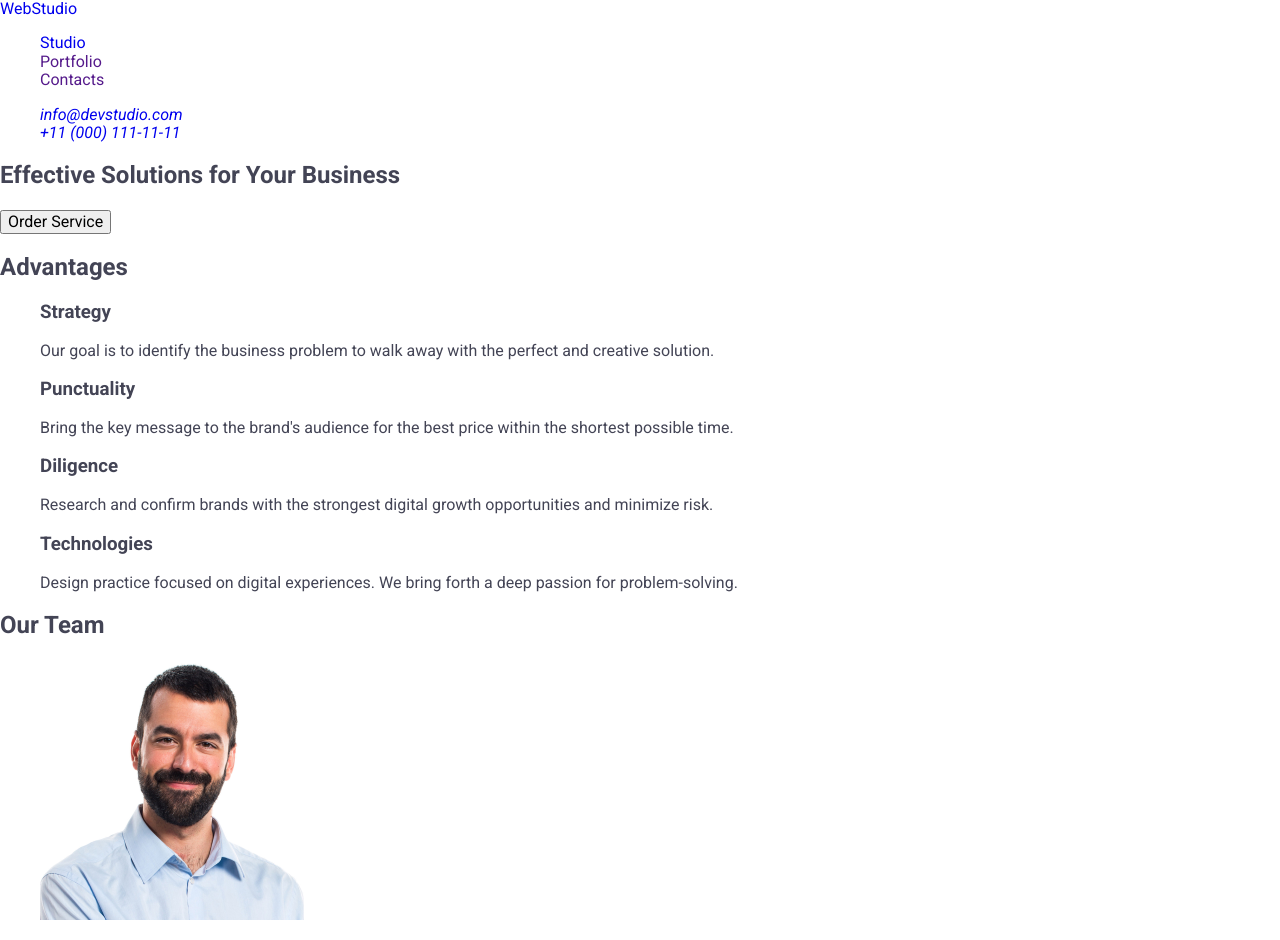
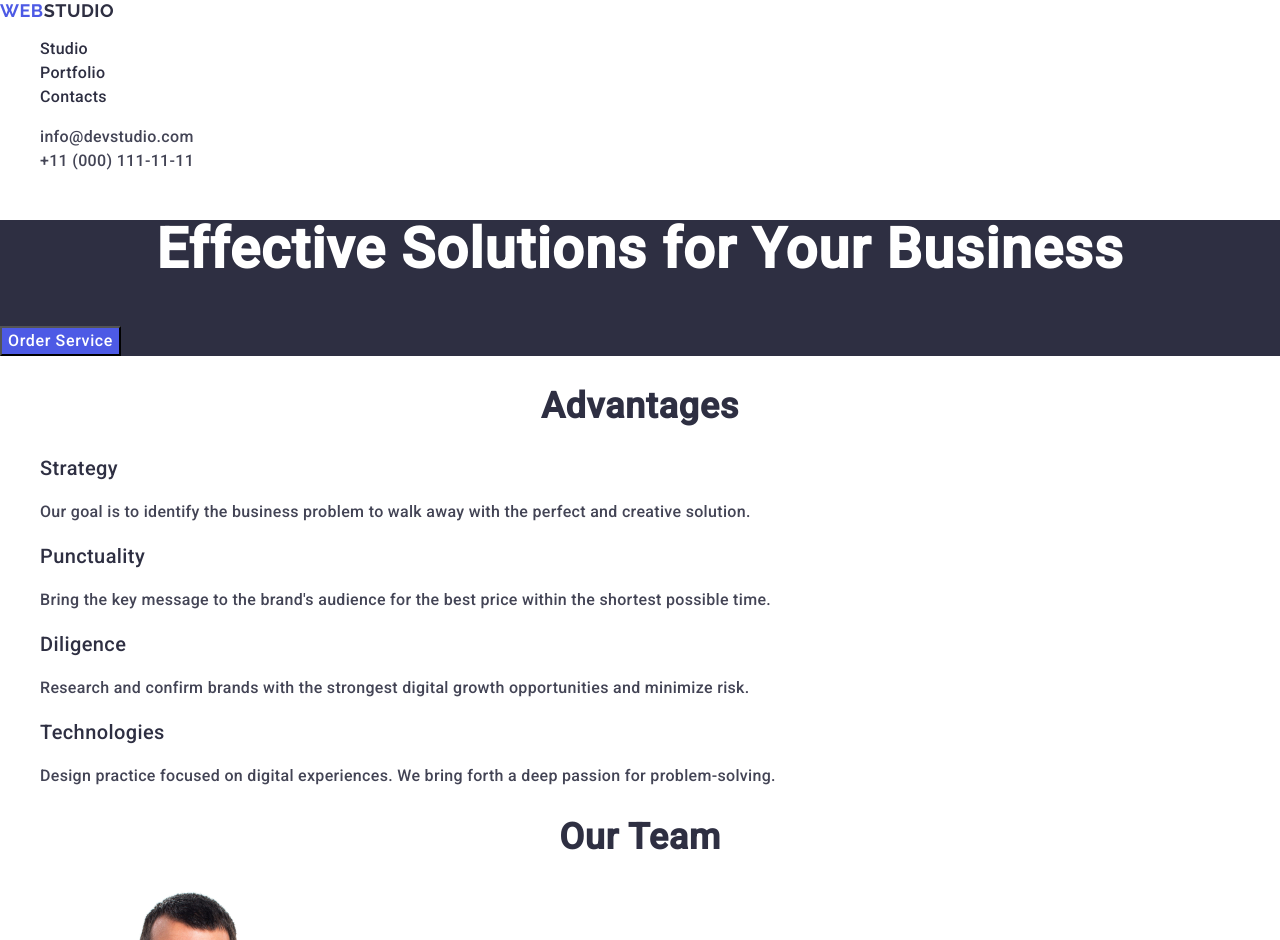
Before and after one commit to Yuliia2006/goit-markup-hw-02, a plain HTML site: page index.html in a window 1280 px wide. Shown: the top 940 px of the page. Drawn offline with nearby package versions, Linux system fonts and the light colour scheme.

Commit message:
add styles header main footer

```diff
--- a/css/styles.css
+++ b/css/styles.css
@@ -1,6 +1,3 @@
-/* font-family: 'Raleway', serif;
-font-family: 'Roboto', serif; */
-
 body {
   font-family: 'Roboto', serif;
   color: #434455;
@@ -14,3 +11,231 @@ ol {
 a {
   text-decoration: none;
 }
+
+button {
+  cursor: pointer;
+}
+
+/* #region header */
+
+.header-logo .logo-part {
+  color: #2e2f42;
+}
+
+.nav-link:hover,
+.nav-link:focus,
+.contacts-link:hover,
+.contacts-link:focus {
+  color: #404bbf;
+}
+
+.page-header {
+}
+.header-nav {
+}
+.logo {
+  font-family: 'Raleway', sans-serif;
+  font-weight: 700;
+  font-size: 18px;
+  line-height: 1.17;
+  letter-spacing: 0.03em;
+  text-transform: uppercase;
+  color: #4d5ae5;
+}
+.header-logo {
+  margin-right: 76px;
+}
+.logo-part {
+}
+.nav-list {
+}
+.nav-item {
+}
+.nav-link {
+  font-weight: 500;
+  font-size: 16px;
+  line-height: 1.5;
+  letter-spacing: 0.02em;
+  color: #2e2f42;
+}
+.contacts {
+  font-style: normal;
+}
+.contacts-list {
+}
+.contacts-item {
+}
+.contacts-link {
+  font-size: 16px;
+  line-height: 1.5;
+  letter-spacing: 0.02em;
+  color: #434455;
+}
+/* #endregion header */
+
+/* #region Section Hero */
+
+.hero {
+  background-color: #2e2f42;
+}
+
+.hero-title {
+  font-weight: 700;
+  font-size: 56px;
+  line-height: 1.07;
+  letter-spacing: 0.02em;
+  text-align: center;
+  color: #fff;
+}
+
+.hero-btn {
+  font-weight: 500;
+  font-size: 16px;
+  line-height: 1.5;
+  letter-spacing: 0.04em;
+  color: #fff;
+  background-color: #4d5ae5;
+}
+
+.hero-btn:hover,
+.hero-btn:focus {
+  background-color: #404bbf;
+}
+/* #endregion Section Hero */
+
+/* #region Section Benefits */
+
+.benefits {
+}
+
+.benefits-title {
+  font-weight: 700;
+  font-size: 36px;
+  line-height: 1.11111;
+  letter-spacing: 0.02em;
+  text-align: center;
+  color: #2e2f42;
+}
+.benefits-list {
+}
+.benefits-item {
+}
+.benefits-subtitle {
+  font-weight: 500;
+  font-size: 20px;
+  line-height: 1.2;
+  letter-spacing: 0.02em;
+  color: #2e2f42;
+}
+.benefits-paragraf {
+  font-weight: 400;
+  font-size: 16px;
+  line-height: 1.5;
+  letter-spacing: 0.02em;
+  color: #434455;
+}
+/* #endregion Section Benefits */
+
+/* #region Section Our Team */
+
+.our-team {
+}
+.our-team-title {
+  font-weight: 700;
+  font-size: 36px;
+  line-height: 1.11;
+  letter-spacing: 0.02em;
+  text-align: center;
+  color: #2e2f42;
+}
+.our-team-list {
+}
+.our-team-item {
+}
+.our-team-img {
+}
+.our-team-subtitle {
+  font-weight: 500;
+  font-size: 20px;
+  line-height: 1.2;
+  letter-spacing: 0.02em;
+  text-align: center;
+  color: #2e2f42;
+}
+.our-team-paragraf {
+  font-weight: 400;
+  font-size: 16px;
+  line-height: 1.5;
+  letter-spacing: 0.02em;
+  text-align: center;
+  color: #434455;
+}
+/* #endregion Section Our Team */
+
+/* #region Section Our Portfolio */
+
+.portfolio {
+}
+.portfolio-title {
+  font-weight: 700;
+  font-size: 36px;
+  line-height: 1.11;
+  letter-spacing: 0.02em;
+  text-align: center;
+  color: #2e2f42;
+}
+.portfolio-list {
+}
+.portfolio-item {
+}
+.portfolio-img {
+}
+.portfolio-subtitle {
+  font-weight: 500;
+  font-size: 20px;
+  line-height: 1.2;
+  letter-spacing: 0.02em;
+  color: #2e2f42;
+}
+.portfolio-paragraf {
+  font-weight: 400;
+  font-size: 16px;
+  line-height: 1.5;
+  letter-spacing: 0.02em;
+  color: #434455;
+}
+/* #endregion Section Our Portfolio */
+
+/* #region Footer content */
+
+.page-footer {
+  background-color: #2e2f42;
+}
+.logo {
+  font-weight: 700;
+  font-size: 18px;
+  line-height: 1.17;
+  letter-spacing: 0.03em;
+  text-transform: uppercase;
+  color: #4d5ae5;
+}
+
+.footer-logo {
+  margin-bottom: 16;
+}
+.footer-logo .logo-part {
+  color: #f4f4fd;
+}
+.logo-part {
+}
+.footer-paragraf {
+  font-weight: 400;
+  font-size: 16px;
+  line-height: 1.5;
+  letter-spacing: 0.02em;
+  color: #f4f4fd;
+}
+/* #endregion Footer content */
+
+/* #region Section Hero */
+/* #endregion Section Hero */
--- a/index.html
+++ b/index.html
@@ -16,7 +16,7 @@
     <link rel="preconnect" href="https://fonts.googleapis.com" />
     <link rel="preconnect" href="https://fonts.gstatic.com" crossorigin />
     <link
-      href="https://fonts.googleapis.com/css2?family=Raleway:wght@700&family=Roboto:ital,wght@0,100..900;1,100..900&display=swap"
+      href="https://fonts.googleapis.com/css2?family=Raleway:wght@700&family=Roboto:ital,wght@400,500,700&display=swap"
       rel="stylesheet"
     />
 
@@ -25,7 +25,7 @@
   <body>
     <header class="page-header">
       <nav class="header-nav">
-        <a class="logo" href="./index.html"
+        <a class="logo header-logo" href="./index.html"
           >Web<span class="logo-part">Studio</span></a
         >
         <ul class="nav-list">
@@ -53,16 +53,17 @@
       </address>
     </header>
 
-    <!-- Main content -->
+    <!-- #region Main content -->
     <main>
-      <!-- Section Hero -->
+      <!-- #region Section Hero -->
       <section class="hero">
         <h1 class="hero-title">Effective Solutions for Your Business</h1>
         <button class="hero-btn" type="button">Order Service</button>
       </section>
+      <!-- #endregion Section Hero -->
 
-      <!-- Section Benefits -->
-      <section>
+      <!-- #region Section Benefits -->
+      <section class="benefits">
         <h2 class="benefits-title">Advantages</h2>
         <ul class="benefits-list">
           <li class="benefits-item">
@@ -95,8 +96,9 @@
           </li>
         </ul>
       </section>
+      <!-- #endregion Section Benefits -->
 
-      <!-- Section Our Team -->
+      <!-- #region Section Our Team -->
       <section class="our-team">
         <h2 class="our-team-title">Our Team</h2>
         <ul class="our-team-list">
@@ -142,9 +144,11 @@
           </li>
         </ul>
       </section>
+      <!-- #endregion Section Our Team -->
     </main>
+    <!-- #endregion Main content -->
 
-    <!-- Section Our Portfolio -->
+    <!-- #region Section Our Portfolio -->
     <section class="portfolio">
       <h2 class="portfolio-title">Our Team</h2>
       <ul class="portfolio-list">
@@ -216,14 +220,18 @@
         </li>
       </ul>
     </section>
+    <!-- #endregion Section Our Portfolio -->
 
-    <!-- Footer content -->
-    <footer>
-      <a href="./index.html">WebStudio</a>
-      <p>
+    <!-- #region Footer content -->
+    <footer class="page-footer">
+      <a class="logo footer-logo" href="./index.html"
+        >Web<span class="logo-part">Studio</span></a
+      >
+      <p class="footer-paragraf">
         Increase the flow of customers and sales for your business with digital
         marketing & growth solutions.
       </p>
     </footer>
+    <!-- #endregion Footer content -->
   </body>
 </html>
```
